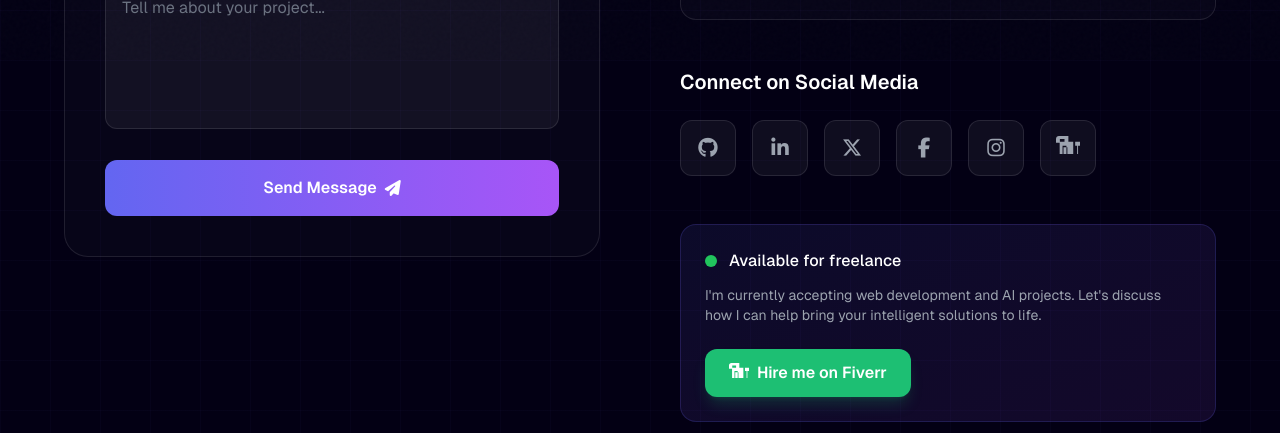
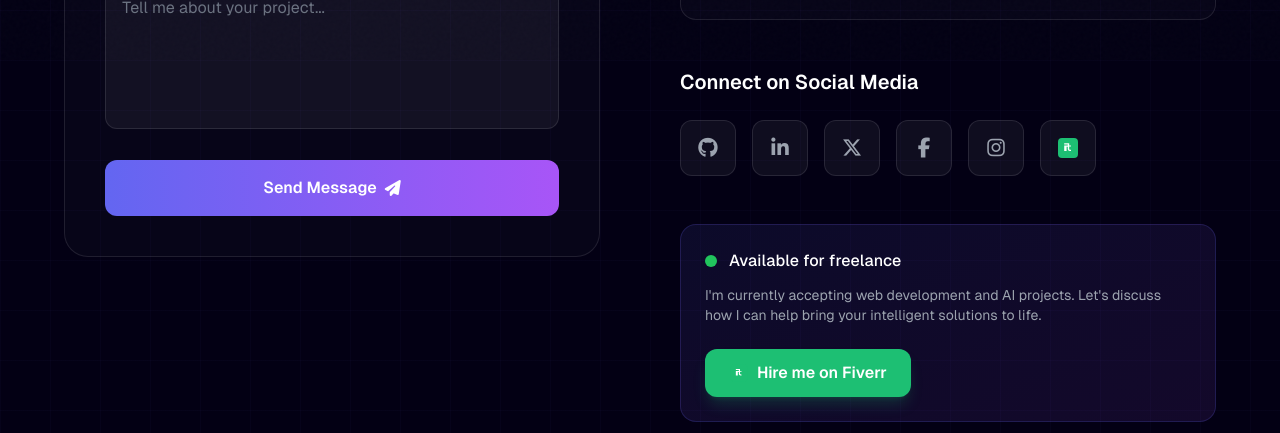
Before and after one commit to harisawan27/Nextjs-assignment02-personal-website, a Next.js app: page /contact in a window 1280 px wide. Shown: the part 740-1173 px from the top of the page. Built offline with nearby package versions, Linux system fonts and the light colour scheme.

Commit message:
feat: add FiverrIcon component and integrate it into Contact and Footer sections

```diff
--- a/app/contact/page.tsx
+++ b/app/contact/page.tsx
@@ -3,6 +3,7 @@
 import { useState } from "react";
 import Navbar from "@/components/Navbar";
 import Footer from "@/components/Footer";
+import FiverrIcon from "@/components/FiverrIcon";
 
 const contactInfo = [
   {
@@ -324,7 +325,7 @@ export default function Contact() {
                       className={`w-11 h-11 sm:w-14 sm:h-14 rounded-xl bg-white/5 border border-white/10 flex items-center justify-center text-gray-400 text-lg sm:text-xl transition-all duration-300 hover:-translate-y-1 ${social.color}`}
                     >
                       {social.icon === "fiverr" ? (
-                        <svg className="w-5 h-5 sm:w-6 sm:h-6" viewBox="0 0 24 24" fill="currentColor" xmlns="http://www.w3.org/2000/svg"><path d="M22.062 18.062V9.664H24V5.703h-4.832v3.96h1.94v8.399h-3.879V5.703h-3.878v12.36h8.71zm-9.682-8.398v8.398h3.878v-8.398h-3.878zm-3.882-3.96v3.96h1.94v8.398h-3.878V9.664h1.938v-3.96h-4.832v12.359H7.5V11.2h3.883v6.862h3.878V5.704H8.498zM2.898 0c-1.6 0-2.898 1.298-2.898 2.898v3.961h3.878V2.898H8.497v2.805H12.38V0H2.898z"/></svg>
+                        <FiverrIcon className="w-5 h-5 sm:w-6 sm:h-6" />
                       ) : (
                         <i className={social.icon} />
                       )}
@@ -349,7 +350,7 @@ export default function Contact() {
                   rel="noopener noreferrer"
                   className="inline-flex items-center gap-2 px-6 py-3 rounded-xl font-semibold text-white bg-[#1dbf73] hover:bg-[#19a463] transition-colors w-full sm:w-auto justify-center shadow-lg shadow-[#1dbf73]/20"
                 >
-                  <svg className="w-5 h-5" viewBox="0 0 24 24" fill="currentColor" xmlns="http://www.w3.org/2000/svg"><path d="M22.062 18.062V9.664H24V5.703h-4.832v3.96h1.94v8.399h-3.879V5.703h-3.878v12.36h8.71zm-9.682-8.398v8.398h3.878v-8.398h-3.878zm-3.882-3.96v3.96h1.94v8.398h-3.878V9.664h1.938v-3.96h-4.832v12.359H7.5V11.2h3.883v6.862h3.878V5.704H8.498zM2.898 0c-1.6 0-2.898 1.298-2.898 2.898v3.961h3.878V2.898H8.497v2.805H12.38V0H2.898z"/></svg>
+                  <FiverrIcon className="w-5 h-5" />
                   Hire me on Fiverr
                 </a>
               </div>
--- a/app/page.tsx
+++ b/app/page.tsx
@@ -1,5 +1,6 @@
 import Navbar from "@/components/Navbar";
 import Footer from "@/components/Footer";
+import FiverrIcon from "@/components/FiverrIcon";
 import Link from "next/link";
 import Image from "next/image";
 
@@ -151,7 +152,7 @@ export default function Home() {
                   rel="noopener noreferrer"
                   className="inline-flex items-center gap-2 px-6 sm:px-8 py-3.5 sm:py-4 rounded-full font-semibold text-white bg-[#1dbf73] hover:bg-[#19a463] transition-colors shadow-lg shadow-[#1dbf73]/20"
                 >
-                  <svg className="w-5 h-5" viewBox="0 0 24 24" fill="currentColor" xmlns="http://www.w3.org/2000/svg"><path d="M22.062 18.062V9.664H24V5.703h-4.832v3.96h1.94v8.399h-3.879V5.703h-3.878v12.36h8.71zm-9.682-8.398v8.398h3.878v-8.398h-3.878zm-3.882-3.96v3.96h1.94v8.398h-3.878V9.664h1.938v-3.96h-4.832v12.359H7.5V11.2h3.883v6.862h3.878V5.704H8.498zM2.898 0c-1.6 0-2.898 1.298-2.898 2.898v3.961h3.878V2.898H8.497v2.805H12.38V0H2.898z"/></svg>
+                  <FiverrIcon className="w-5 h-5" />
                   Hire me on Fiverr
                 </a>
               </div>
--- /dev/null
+++ b/components/FiverrIcon.tsx
@@ -0,0 +1,22 @@
+type FiverrIconProps = {
+  className?: string;
+};
+
+export default function FiverrIcon({ className }: FiverrIconProps) {
+  return (
+    <svg
+      className={className}
+      viewBox="0 0 24 24"
+      fill="none"
+      xmlns="http://www.w3.org/2000/svg"
+      aria-hidden="true"
+      focusable="false"
+    >
+      <rect x="2" y="2" width="20" height="20" rx="4" fill="#1dbf73" />
+      <path
+        d="M13.2 7.2h-2.6v1.2h1.2v1.2h-1.2v1.2h1.2v2.1c0 1.1.8 2 2.1 2h1.1v-1.2h-.8c-.6 0-1-.4-1-1v-2.1h1.8V9.6h-1.8V7.2zM8.2 7.2h2.4v1.2H8.2V7.2zm0 2.4h2.4v5.4H8.2V9.6z"
+        fill="white"
+      />
+    </svg>
+  );
+}
--- a/components/Footer.tsx
+++ b/components/Footer.tsx
@@ -1,4 +1,5 @@
 import Link from "next/link";
+import FiverrIcon from "@/components/FiverrIcon";
 
 const socialLinks = [
   {
@@ -79,7 +80,7 @@ export default function Footer() {
                   className={`w-10 h-10 rounded-xl bg-white/5 border border-white/10 flex items-center justify-center text-gray-400 transition-all duration-300 hover:bg-white/10 hover:border-white/20 hover:-translate-y-1 ${social.hoverColor}`}
                 >
                   {social.icon === "fiverr" ? (
-                    <svg className="w-5 h-5" viewBox="0 0 24 24" fill="currentColor" xmlns="http://www.w3.org/2000/svg"><path d="M22.062 18.062V9.664H24V5.703h-4.832v3.96h1.94v8.399h-3.879V5.703h-3.878v12.36h8.71zm-9.682-8.398v8.398h3.878v-8.398h-3.878zm-3.882-3.96v3.96h1.94v8.398h-3.878V9.664h1.938v-3.96h-4.832v12.359H7.5V11.2h3.883v6.862h3.878V5.704H8.498zM2.898 0c-1.6 0-2.898 1.298-2.898 2.898v3.961h3.878V2.898H8.497v2.805H12.38V0H2.898z"/></svg>
+                    <FiverrIcon className="w-5 h-5" />
                   ) : (
                     <i className={social.icon} />
                   )}
```
